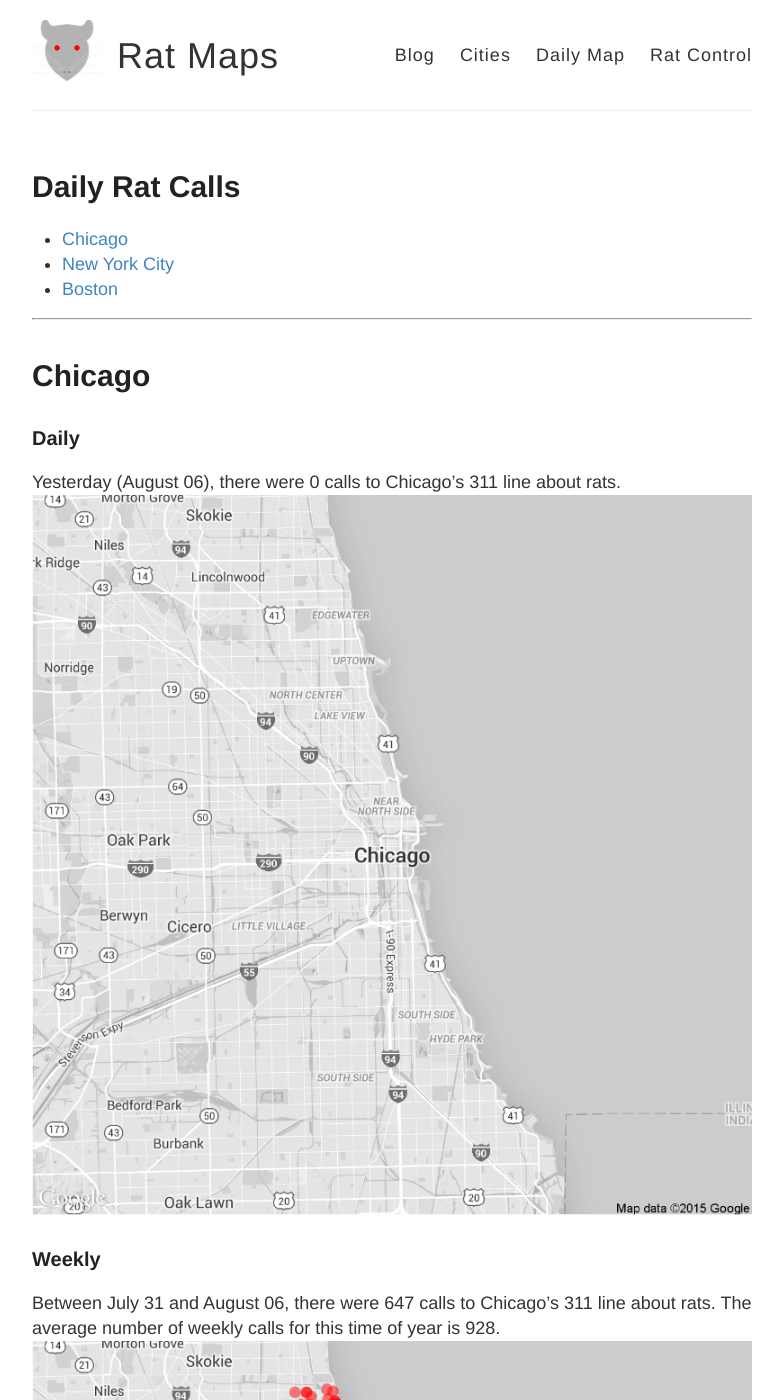
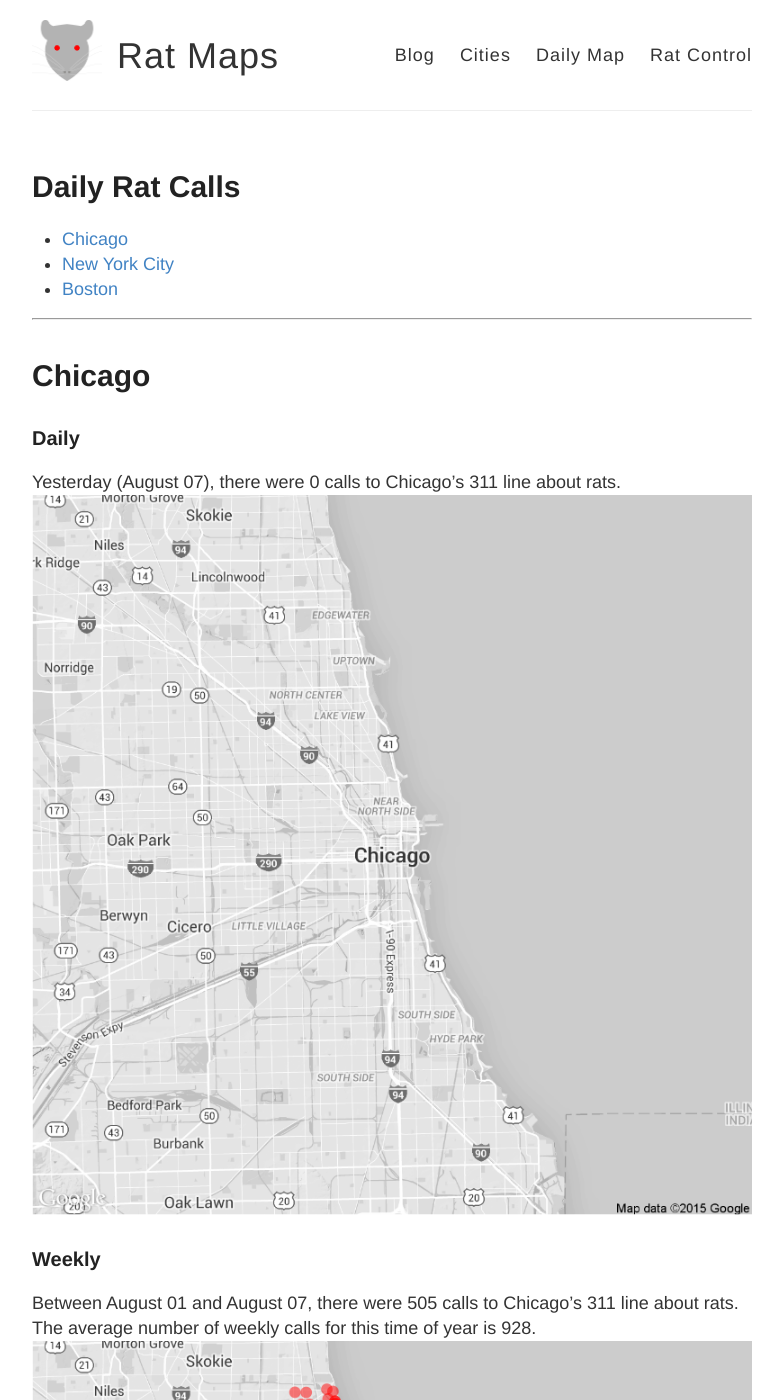
Before and after one commit to DanielHadley/ratmaps, a Jekyll site: the page built from daily.md, in a window 1280 px wide and 1400 px high. Shown: the whole window, without its empty margins (248-1031 px from the left). Built offline with Jekyll 4.4.1, drawn with Linux system fonts in a browser that asks for light colours; comment, search, counter and statistics services are not loaded; some of the changed text lies outside the part shown.

Commit message:
Daily Maps

```diff
--- a/daily.md
+++ b/daily.md
@@ -15,22 +15,22 @@
 
 ### Daily
 
-Yesterday (August 06), there were 0 calls to Chicago's 311 line about rats.
+Yesterday (August 07), there were 0 calls to Chicago's 311 line about rats.
 ![Chicago rat calls to 311 weekly map]({{ site.cityimages }}/daily/Chicago_Rat_Map_Daily.png)
 
 ### Weekly
-Between July 31 and August 06, there were 647 calls to Chicago's 311 line about rats. The average number of weekly calls for this time of year is 928.
+Between August 01 and August 07, there were 505 calls to Chicago's 311 line about rats. The average number of weekly calls for this time of year is 928.
 ![Chicago rat calls to 311 weekly map]({{ site.cityimages }}/daily/Chicago_Rat_Map_Weekly.png)
 ***
 # New York City <a id="nyc"><a>
 
 ### Daily
 
-Yesterday (August 06), there were 0 calls to New York City's 311 line about rats.
+Yesterday (August 07), there were 0 calls to New York City's 311 line about rats.
 ![NYC rat calls to 311 weekly map]({{ site.cityimages }}/daily/NYC_Rat_Map_Daily.png)
 
 ### Weekly
-Between July 31 and August 06, there were 0 calls to New York City's 311 line about rats. The average number of weekly calls for this time of year is 286.
+Between August 01 and August 07, there were 0 calls to New York City's 311 line about rats. The average number of weekly calls for this time of year is 286.
 ![NYC rat calls to 311 weekly map]({{ site.cityimages }}/daily/NYC_Rat_Map_Weekly.png)
 
 Each red dot represents one call about a rat seen in that location. The dots are transparent, so multiple calls from one location will be seen as a solid dot. The usual caveats apply: more calls do not necessarily mean that there are more rats in that location than other parts of the city. A cluster of dots could indicate that one resident is unusually vocal about rodents in his or her neighborhood. Also, more densely populated neighborhoods tend to make more calls to 311.
```
Also changed, not shown: images/pages/daily/Chicago_Rat_Map_Weekly.png.
